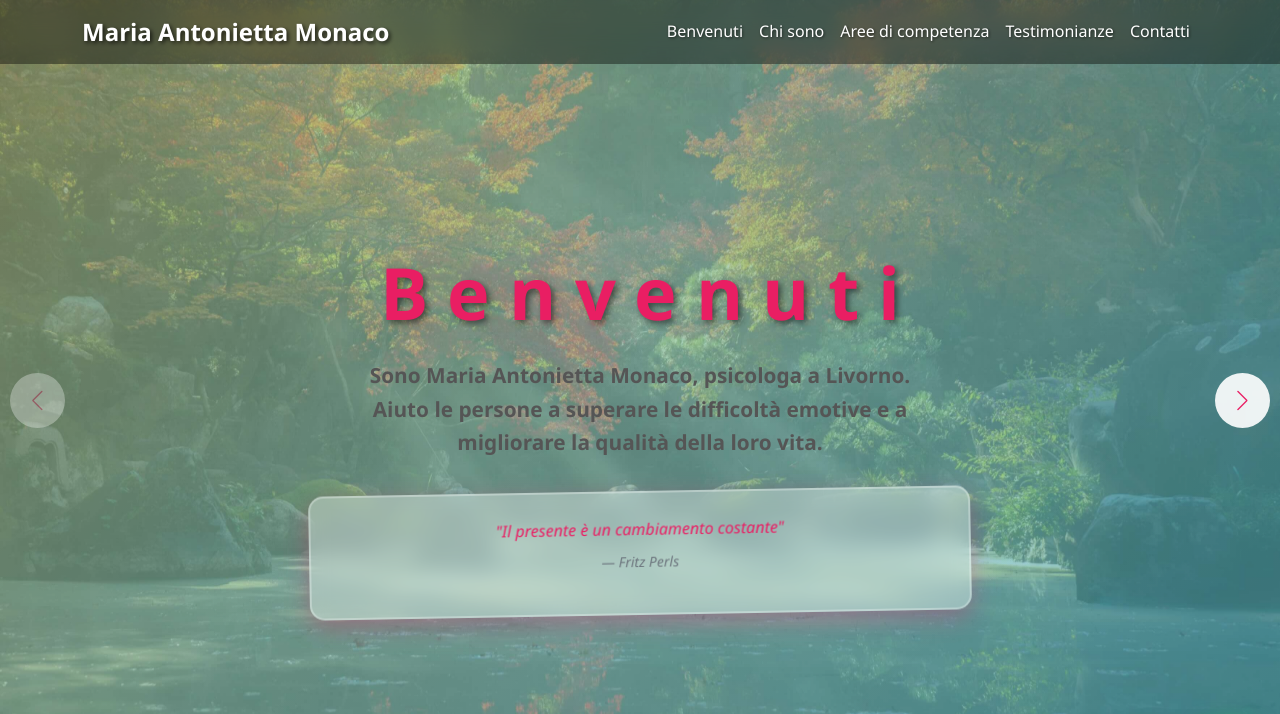
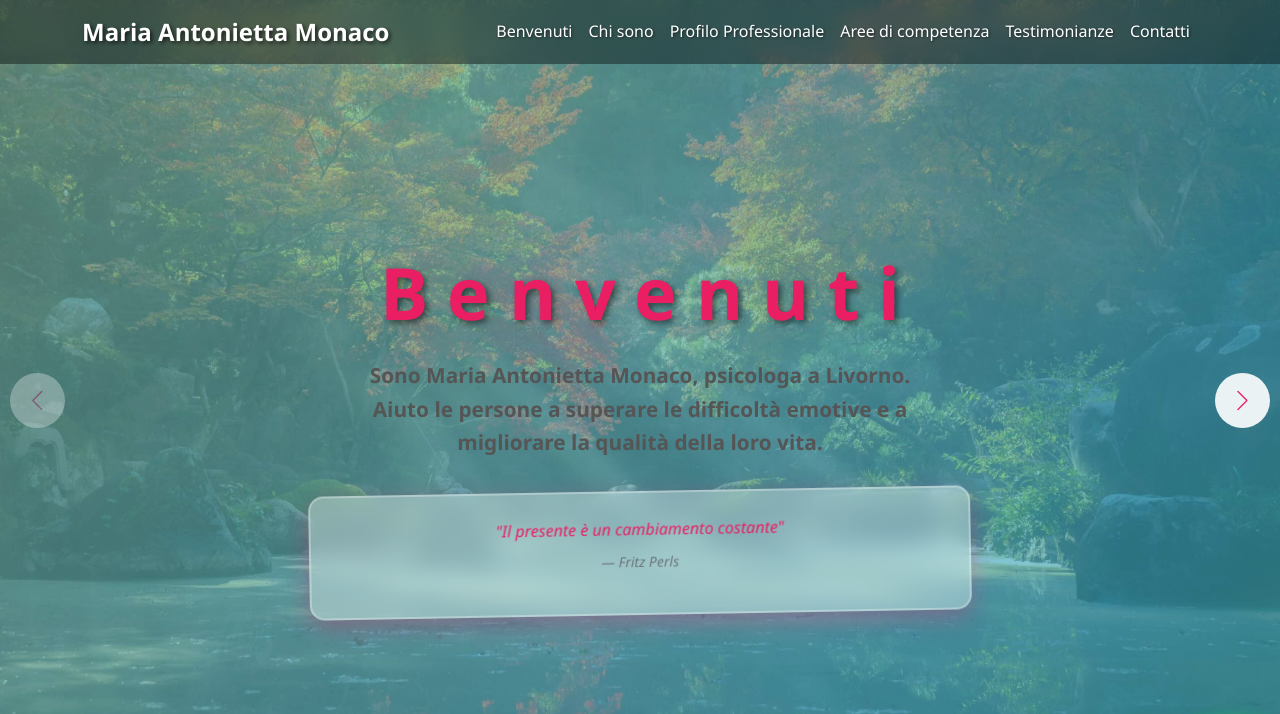
Before and after one commit to VanniMnemonic/Psycology, a plain HTML site: page index.html in a window 1280 px wide. Shown: the top 714 px of the page. Drawn offline with nearby package versions, Linux system fonts and the light colour scheme.

Commit message:
Fixed navbar

```diff
--- a/index.html
+++ b/index.html
@@ -48,13 +48,16 @@
               <a class="nav-link" href="#" data-slide="1">Chi sono</a>
             </li>
             <li class="nav-item">
-              <a class="nav-link" href="#" data-slide="2">Aree di competenza</a>
+              <a class="nav-link" href="#" data-slide="2">Profilo Professionale</a>
             </li>
             <li class="nav-item">
-              <a class="nav-link" href="#" data-slide="3">Testimonianze</a>
+              <a class="nav-link" href="#" data-slide="3">Aree di competenza</a>
             </li>
             <li class="nav-item">
-              <a class="nav-link" href="#" data-slide="4">Contatti</a>
+              <a class="nav-link" href="#" data-slide="4">Testimonianze</a>
+            </li>
+            <li class="nav-item">
+              <a class="nav-link" href="#" data-slide="5">Contatti</a>
             </li>
           </ul>
         </div>
--- a/script.js
+++ b/script.js
@@ -108,7 +108,8 @@ window.addEventListener("load", function () {
   document.body.classList.add("loaded");
 });
 
-// Navbar background on scroll (for mobile)
+// Navbar background on scroll (for mobile) - DISABILITATO
+/*
 let lastScrollTop = 0;
 window.addEventListener("scroll", function () {
   const navbar = document.querySelector(".navbar");
@@ -122,6 +123,7 @@ window.addEventListener("scroll", function () {
 
   lastScrollTop = scrollTop;
 });
+*/
 
 // Configurazione Google Maps (da personalizzare)
 function initMap() {
```
